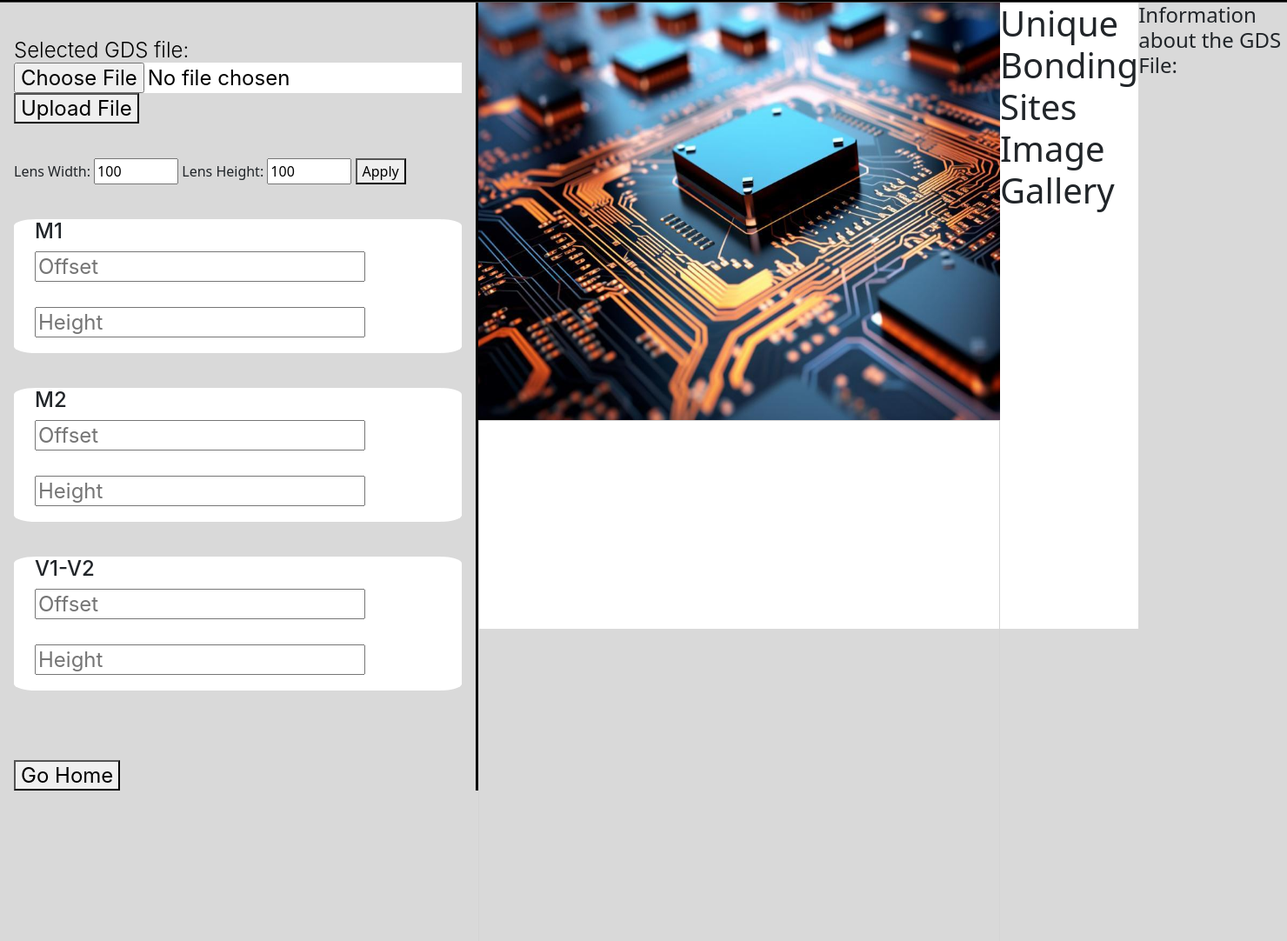
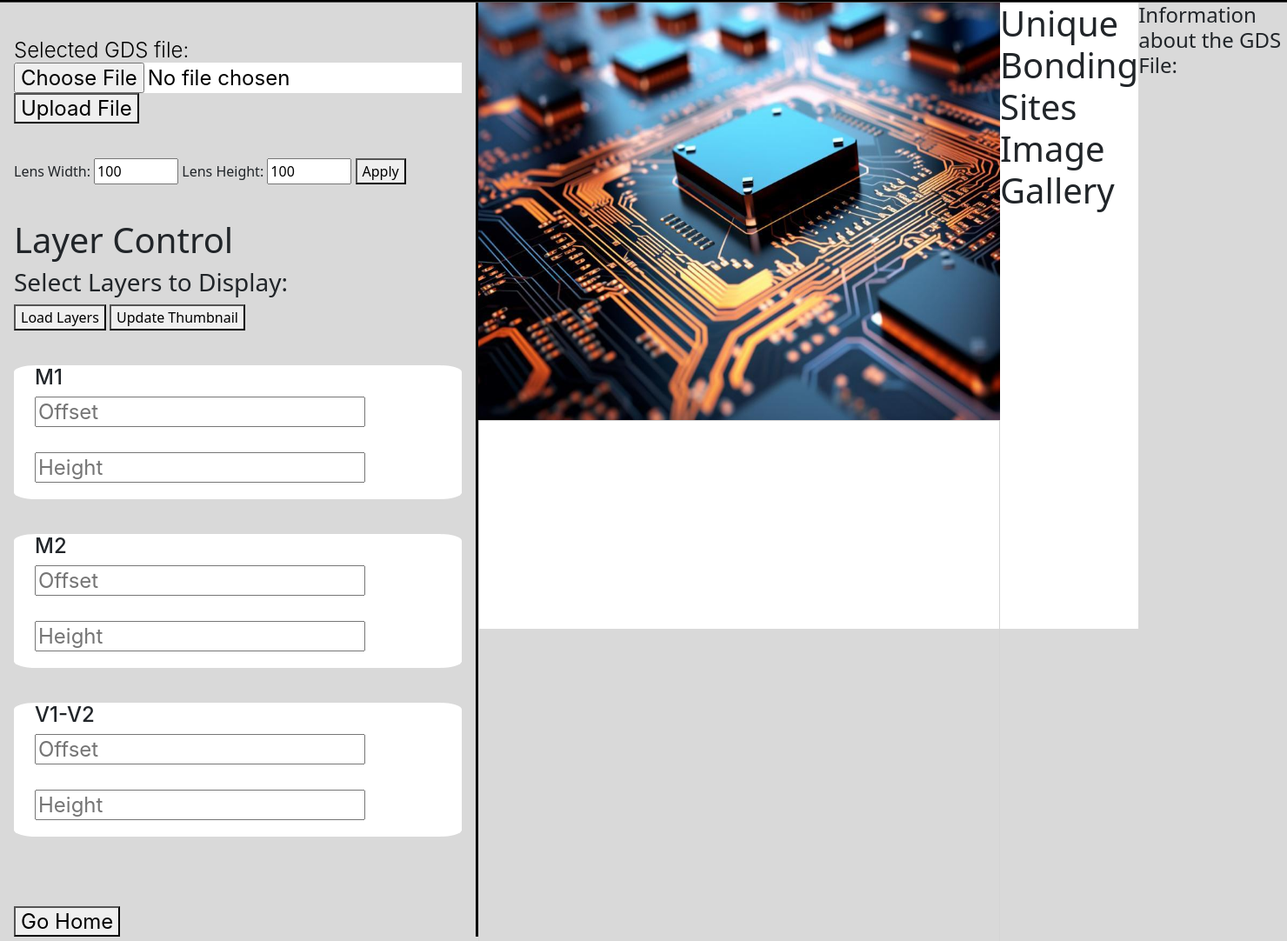
Before and after one commit to Siclarity/siBond, a Flask app: page /gds in a window 1480 px wide. Shown: the part 52-1134 px from the top of the page at 87% size. Run offline with Flask 3, Linux system fonts and the light colour scheme; some libraries are stand-ins or nearby versions.

Commit message:
Includes the new functionality for layer control. I still need to figure out how to fetch the newly modified image to the frontend

```diff
--- a/website/app.py
+++ b/website/app.py
@@ -2,11 +2,14 @@ from flask import Flask,render_template,request,jsonify,send_from_directory
 from os import listdir, system, makedirs, getcwd, path, remove
 from os.path import isfile, join, isdir, exists
 from scripts.thumbnails import gds_to_image_klayout
+from scripts.get_layers import retrieve_layers
 import shutil
 import pya
 from scripts.bondSearch_Flask import search
 from scripts.unique_site import unique_pictures
+from scripts.layer_modifier import mod_layers
 from json import dumps, dump
+import json
 import subprocess
 # from mesh_Flask_gen import *
 app = Flask(__name__)
@@ -162,6 +165,79 @@ def gallery():
         return jsonify([])
     return jsonify(images)
 
+# Endpoint to get the available layers from the GDS file
+@app.route('/get_layers', methods=['GET'])
+def get_layers():
+    try:
+        # Get all GDS files in the specified directory
+        gds_files = [f for f in listdir(Uploaded_GDS) if f.endswith('.gds')]
+        if not gds_files:
+            return jsonify({'status': 'error', 'message': 'No GDS files found in the directory'}), 400
+
+
+        # Build the command to execute the KLayout script
+        cm = f'C:\\Users\\aneal\\AppData\\Roaming\\KLayout\\klayout_app.exe -z -r {cwd}/scripts/get_layers.py -rd gds_files_path={cwd}\\uploads'
+
+        # Run the command and capture the output
+        result = subprocess.run(cm, shell=True, capture_output=True, text=True)
+        # Log the result
+        print(f"Output: {result.stdout}")
+        print(f"Error: {result.stderr}")
+        print(f"Return Code: {result.returncode}")
+        # Check if the command was successful
+        if result.returncode != 0:
+            return jsonify({'status': 'error', 'message': 'Error running KLayout script', 'details': result.stderr}), 500
+
+        # Assuming that the KLayout script returns the layers in a suitable format (e.g., JSON)
+        print(f"Layers outside the python file:{result.stdout}")
+        layers = result.stdout.strip()
+        print(f"Strip the layers outside the python file:{layers}")
+        # Here, you should process the 'layers' string if needed.
+        # For now, we assume it is already a JSON string (adjust this as needed).
+        try:
+            layers_data = json.loads(layers)  # Convert the output to a Python object (list or dict)
+        except json.JSONDecodeError as e:
+            return jsonify({'status': 'error', 'message': f'Error parsing layers: {str(e)}'}), 500
+
+        return jsonify(layers_data)
+
+    except Exception as e:
+        return jsonify({'status': 'error', 'message': str(e)}), 500
+
+
+# Endpoint to update the thumbnail based on selected layers
+@app.route('/update_thumbnail', methods=['POST'])
+def update_thumbnail():
+    try:
+        selected_layers = request.json.get('layers', [])
+
+        if not selected_layers:
+            return jsonify({'status': 'error', 'message': 'No layers selected'}), 400
+
+        print("Selected layers:", selected_layers)
+
+        # Convert selected layers into a list of tuples (layer, datatype)
+        visible_layer = [(int(layer['layer']), int(layer['datatype'])) for layer in selected_layers]
+        print(f"Formatted visible layers: {visible_layer}")
+        visible_layer_str = str(visible_layer)
+        cm = f'C:\\Users\\aneal\\AppData\\Roaming\\KLayout\\klayout_app.exe -z -r {cwd}/scripts/layer_modifier.py -rd gds_folder={cwd}\\uploads -rd layer="{visible_layer_str}"'
+
+        # Run the KLayout command
+        result = subprocess.run(cm, shell=True, capture_output=True)
+
+        # Log the result
+        print(f"Output: {result.stdout}")
+        print(f"Error: {result.stderr}")
+        print(f"Return Code: {result.returncode}")
+
+        if result.returncode != 0:
+            return jsonify({'status': 'error', 'message': 'Error running KLayout script', 'details': result.stderr.decode()}), 500
+
+        return jsonify({'status': 'success', 'message': 'Thumbnail updated successfully'})
+
+    except Exception as e:
+        return jsonify({'status': 'error', 'message': str(e)}), 500
+
 @app.route('/meshGenerator')
 def meshGenerator():
 
--- a/website/templates/gds.html
+++ b/website/templates/gds.html
@@ -217,6 +217,16 @@
                     <label for="lens-height">Lens Height:</label>
                     <input type="number" id="lens-height" value="100" min="10" max="200">
                     <button id="apply-lens-size">Apply</button>
+                </div>
+                <div class="spacer"></div>
+                <div class="layer-clicker-container">
+                    <h1>Layer Control</h1>
+                    <div id="layerContainer" class="layerContainer">
+                        <h3>Select Layers to Display:</h3>
+                        <div id="layers"></div>
+                    </div>
+                    <button id="load-layers-btn">Load Layers</button>
+                    <button id="update-thumbnail-btn">Update Thumbnail</button>
                 </div>
                 <div class="spacer"></div>
                 <form class="M">
@@ -492,5 +502,69 @@
             }
         setInterval(updateGallery, 6000);
         </script>
+        <script>
+        let availableLayers = [];
+        document.getElementById('load-layers-btn').addEventListener('click', function() {
+            fetch('/get_layers')
+                .then(response => response.json())
+                .then(layers => {
+                    console.log('Layers:', layers);
+                    // Use the data to create checkboxes dynamically
+                    populateLayerCheckboxes(layers);
+                })
+                .catch(error => {
+                    console.error('Error fetching layers:', error);
+                    alert('There was an error loading the layers.');
+            });
+        });
+
+        function populateLayerCheckboxes(layers) {
+            const layerContainer = document.getElementById('layerContainer'); // Make sure you have this element in your HTML
+            layerContainer.innerHTML ='';  // Clear existing checkboxes before adding new ones
+
+            layers.forEach(layer => {
+                const checkbox = document.createElement('input');
+                checkbox.type = 'checkbox';
+                checkbox.id = `layer-${layer.layer}-${layer.datatype}`;
+                checkbox.value = `${layer.layer}-${layer.datatype}`;
+                const label = document.createElement('label');
+                label.setAttribute('for', checkbox.id);
+                label.innerText = layer.name;
+
+                const div = document.createElement('div');
+                div.appendChild(checkbox);
+                div.appendChild(label);
+                layerContainer.appendChild(div);
+            });
+        }
+        // Function to collect selected layers and update the thumbnail
+        document.getElementById('update-thumbnail-btn').addEventListener('click', function() {
+            const selectedLayers = [];
+            // Collect the selected layers
+            document.querySelectorAll('input[type="checkbox"]:checked').forEach((checkbox) => {
+                const [layer, datatype] = checkbox.value.split('-');
+                selectedLayers.push({ layer: parseInt(layer), datatype: parseInt(datatype) });
+            });
+
+            // Send the selected layers to the server to update the thumbnail
+            fetch('/update_thumbnail', {
+                method: 'POST',
+                headers: {
+                    'Content-Type': 'application/json'
+                },
+                body: JSON.stringify({ layers: selectedLayers })
+            })
+            .then(response => response.json())
+            .then(data => {
+                console.log('Thumbnail updated:', data);
+                if (data.status === 'error') {
+                    alert('Error: ' + data.message);
+                }
+            })
+            .catch(error => {
+                console.error('Error:', error);
+            });
+        });
+        </script>
     </body>
 </html>
```
Also changed, not shown: website/scripts/get_layers.py (added, +38 -0 lines), website/scripts/layer_modifier.py (added, +60 -0 lines).
